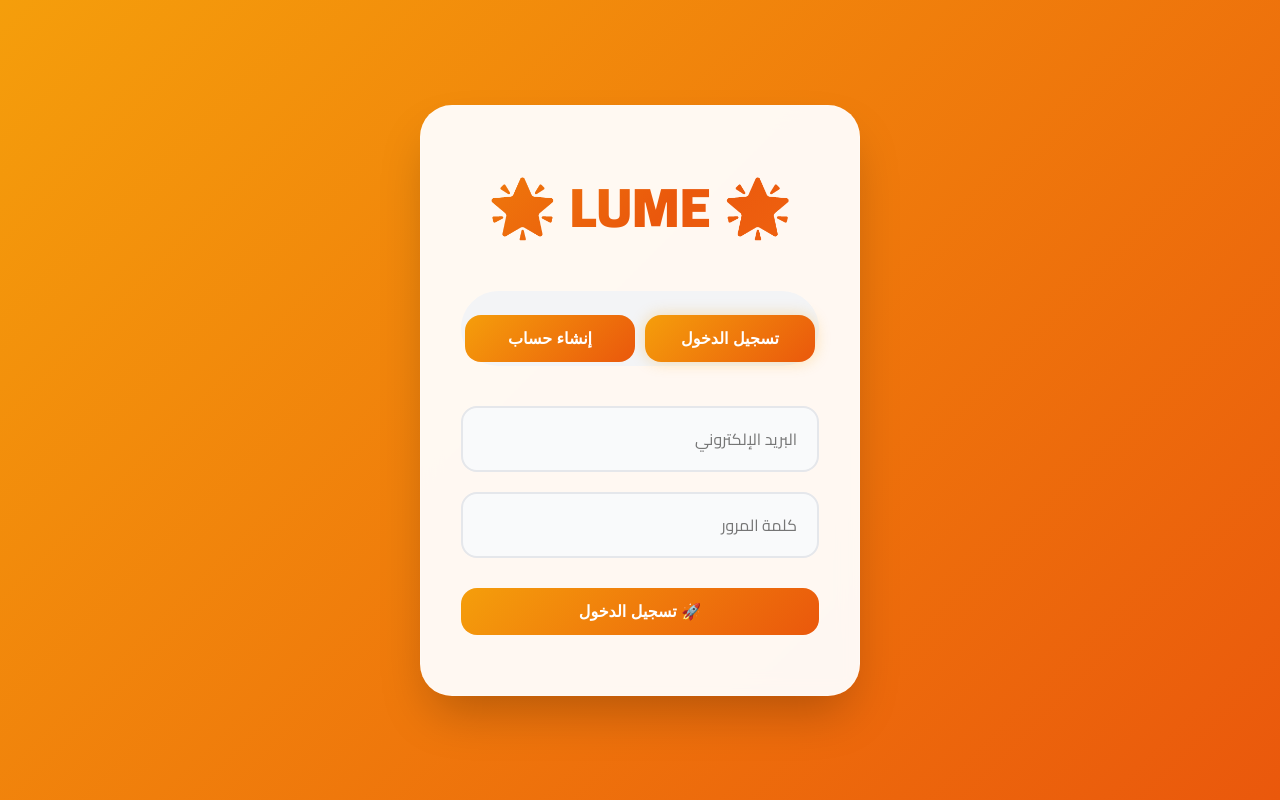
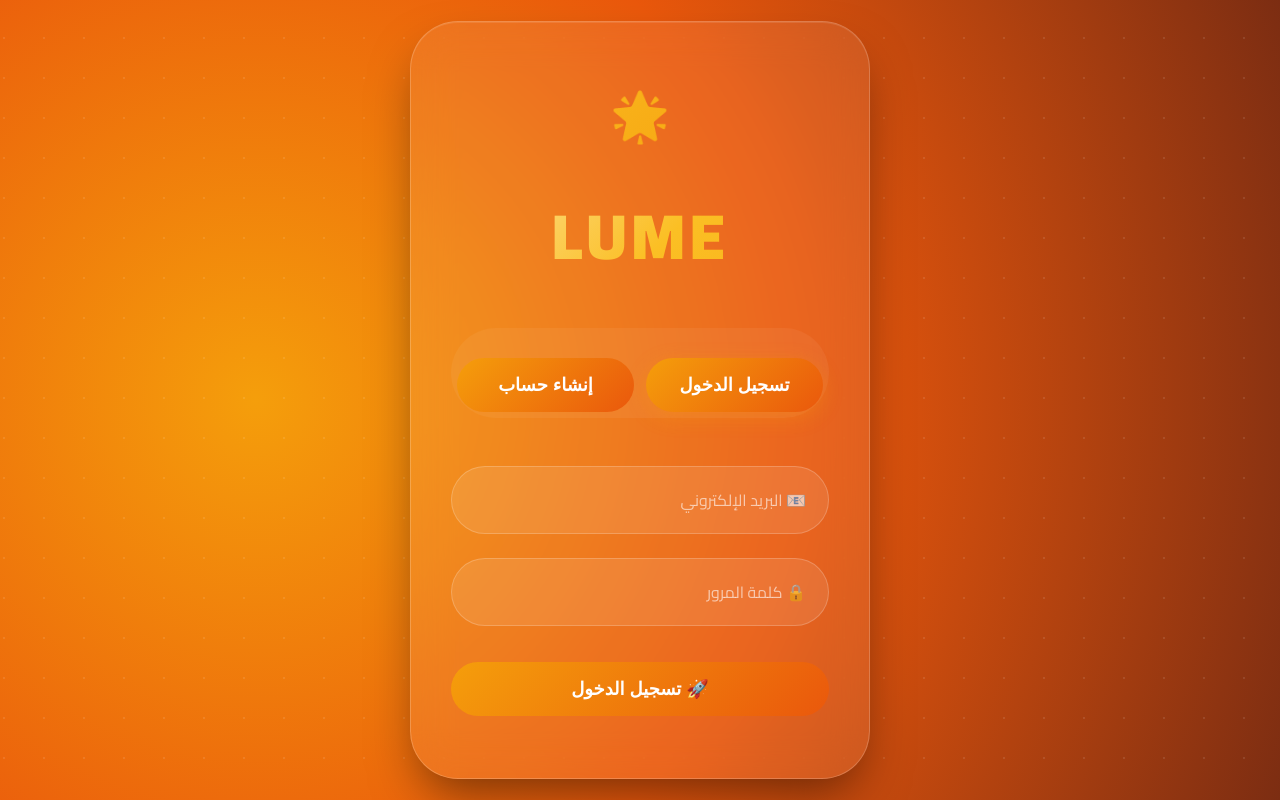
Before and after one commit to jasim28v-cloud/ee, a plain HTML site: page auth.html in a window 1280 px wide. Drawn offline with Linux system fonts and the light colour scheme; no server answers.

Commit message:
Update auth.html

```diff
--- a/auth.html
+++ b/auth.html
@@ -14,18 +14,36 @@
 
         body {
             font-family: 'Cairo', sans-serif;
-            background: linear-gradient(135deg, #f59e0b 0%, #ea580c 100%);
+            background: radial-gradient(circle at 20% 50%, #f59e0b, #ea580c, #7c2d12);
             min-height: 100vh;
             display: flex;
             align-items: center;
             justify-content: center;
             direction: rtl;
             padding: 20px;
+            position: relative;
+            overflow-x: hidden;
+        }
+
+        /* Animated background bubbles */
+        body::before {
+            content: '';
+            position: absolute;
+            width: 100%;
+            height: 100%;
+            background-image: radial-gradient(circle at 10% 20%, rgba(255,255,255,0.1) 1px, transparent 1px);
+            background-size: 40px 40px;
+            animation: float 20s linear infinite;
+        }
+
+        @keyframes float {
+            0% { transform: translateY(0px); }
+            100% { transform: translateY(-40px); }
         }
 
         @keyframes fadeInUp {
-            from { opacity: 0; transform: translateY(30px); }
-            to { opacity: 1; transform: translateY(0); }
+            from { opacity: 0; transform: translateY(30px) scale(0.95); }
+            to { opacity: 1; transform: translateY(0) scale(1); }
         }
 
         @keyframes gradientShift {
@@ -34,93 +52,123 @@
             100% { background-position: 0% 50%; }
         }
 
+        @keyframes glow {
+            0% { box-shadow: 0 0 5px rgba(245, 158, 11, 0.3); }
+            50% { box-shadow: 0 0 30px rgba(245, 158, 11, 0.6); }
+            100% { box-shadow: 0 0 5px rgba(245, 158, 11, 0.3); }
+        }
+
         .auth-card {
-            background: rgba(255, 255, 255, 0.95);
-            backdrop-filter: blur(10px);
-            border-radius: 32px;
+            background: rgba(255, 255, 255, 0.08);
+            backdrop-filter: blur(20px);
+            border-radius: 48px;
             padding: 48px 40px;
             width: 100%;
-            max-width: 440px;
+            max-width: 460px;
             text-align: center;
-            box-shadow: 0 25px 50px -12px rgba(0, 0, 0, 0.25);
+            box-shadow: 0 25px 50px -12px rgba(0, 0, 0, 0.5), inset 0 1px 0 rgba(255,255,255,0.1);
             border: 1px solid rgba(255, 255, 255, 0.2);
-            animation: fadeInUp 0.5s ease;
+            animation: fadeInUp 0.6s ease;
         }
 
         .auth-card h1 {
-            font-size: 56px;
+            font-size: 64px;
             font-weight: 900;
             margin-bottom: 32px;
-            background: linear-gradient(135deg, #f59e0b, #ea580c, #f97316);
+            background: linear-gradient(135deg, #fff, #fbbf24, #f59e0b);
             background-size: 200% 200%;
             -webkit-background-clip: text;
             -webkit-text-fill-color: transparent;
             animation: gradientShift 3s ease infinite;
+            letter-spacing: 4px;
         }
 
         .auth-card input {
             width: 100%;
-            padding: 16px 20px;
-            margin: 10px 0;
-            border-radius: 16px;
-            background: #f9fafb;
-            border: 2px solid #e5e7eb;
+            padding: 18px 22px;
+            margin: 12px 0;
+            border-radius: 60px;
+            background: rgba(255, 255, 255, 0.1);
+            border: 1px solid rgba(255, 255, 255, 0.2);
             font-size: 16px;
             font-family: 'Cairo', sans-serif;
             transition: all 0.3s ease;
             outline: none;
+            color: white;
+        }
+
+        .auth-card input::placeholder {
+            color: rgba(255, 255, 255, 0.6);
         }
 
         .auth-card input:focus {
             border-color: #f59e0b;
-            box-shadow: 0 0 0 3px rgba(245, 158, 11, 0.1);
+            background: rgba(255, 255, 255, 0.15);
+            box-shadow: 0 0 20px rgba(245, 158, 11, 0.2);
         }
 
         .auth-card button {
             width: 100%;
-            padding: 14px;
-            margin-top: 20px;
+            padding: 16px;
+            margin-top: 24px;
             background: linear-gradient(135deg, #f59e0b, #ea580c);
             border: none;
-            border-radius: 16px;
+            border-radius: 60px;
             color: white;
-            font-weight: 700;
-            font-size: 16px;
+            font-weight: 800;
+            font-size: 18px;
             cursor: pointer;
-            transition: transform 0.2s, box-shadow 0.2s;
+            transition: all 0.3s ease;
+            position: relative;
+            overflow: hidden;
+        }
+
+        .auth-card button::before {
+            content: '';
+            position: absolute;
+            top: 0;
+            left: -100%;
+            width: 100%;
+            height: 100%;
+            background: linear-gradient(90deg, transparent, rgba(255,255,255,0.3), transparent);
+            transition: left 0.5s;
+        }
+
+        .auth-card button:hover::before {
+            left: 100%;
         }
 
         .auth-card button:hover {
-            transform: translateY(-2px);
-            box-shadow: 0 10px 25px -5px rgba(245, 158, 11, 0.3);
+            transform: translateY(-3px);
+            box-shadow: 0 15px 35px -10px rgba(245, 158, 11, 0.5);
         }
 
         .auth-tabs {
             display: flex;
-            gap: 10px;
-            margin-bottom: 30px;
-            background: #f3f4f6;
-            border-radius: 60px;
-            padding: 4px;
+            gap: 12px;
+            margin-bottom: 36px;
+            background: rgba(255, 255, 255, 0.05);
+            border-radius: 80px;
+            padding: 6px;
         }
 
         .auth-tab {
             flex: 1;
-            padding: 12px;
+            padding: 14px;
             background: none;
             border: none;
-            color: #6b7280;
+            color: rgba(255, 255, 255, 0.7);
             cursor: pointer;
             border-radius: 60px;
             transition: all 0.3s;
-            font-size: 14px;
-            font-weight: 600;
+            font-size: 15px;
+            font-weight: 700;
         }
 
         .auth-tab.active {
             background: linear-gradient(135deg, #f59e0b, #ea580c);
             color: white;
-            box-shadow: 0 0 15px rgba(245, 158, 11, 0.3);
+            box-shadow: 0 5px 20px rgba(245, 158, 11, 0.3);
         }
 
         .auth-form {
@@ -129,20 +177,20 @@
 
         .auth-form.active {
             display: block;
-            animation: fadeInUp 0.3s ease-out;
+            animation: fadeInUp 0.4s ease-out;
         }
 
         .error-msg {
-            color: #ef4444;
+            color: #fca5a5;
             font-size: 13px;
-            margin-top: 12px;
+            margin-top: 14px;
             text-align: center;
         }
 
         .loading {
             display: inline-block;
-            width: 18px;
-            height: 18px;
+            width: 20px;
+            height: 20px;
             border: 2px solid white;
             border-top-color: transparent;
             border-radius: 50%;
@@ -159,12 +207,21 @@
             opacity: 0.7;
             cursor: not-allowed;
         }
+
+        .glass-icon {
+            font-size: 48px;
+            margin-bottom: 16px;
+            background: linear-gradient(135deg, #fbbf24, #f59e0b);
+            -webkit-background-clip: text;
+            -webkit-text-fill-color: transparent;
+        }
     </style>
 </head>
 <body>
 
 <div class="auth-card">
-    <h1>🌟 LUME 🌟</h1>
+    <div class="glass-icon">🌟</div>
+    <h1>LUME</h1>
     <div class="auth-tabs">
         <button class="auth-tab active" onclick="switchAuth('login')">تسجيل الدخول</button>
         <button class="auth-tab" onclick="switchAuth('register')">إنشاء حساب</button>
@@ -172,18 +229,18 @@
 
     <!-- Login Form -->
     <div id="loginForm" class="auth-form active">
-        <input type="email" id="loginEmail" placeholder="البريد الإلكتروني" autocomplete="email">
-        <input type="password" id="loginPassword" placeholder="كلمة المرور" autocomplete="current-password">
+        <input type="email" id="loginEmail" placeholder="📧 البريد الإلكتروني" autocomplete="email">
+        <input type="password" id="loginPassword" placeholder="🔒 كلمة المرور" autocomplete="current-password">
         <button id="loginBtn">🚀 تسجيل الدخول</button>
         <div id="loginMsg" class="error-msg"></div>
     </div>
 
     <!-- Register Form -->
     <div id="registerForm" class="auth-form">
-        <input type="text" id="regName" placeholder="اسم المستخدم" autocomplete="name">
-        <input type="email" id="regEmail" placeholder="البريد الإلكتروني" autocomplete="email">
-        <input type="password" id="regPass" placeholder="كلمة المرور" autocomplete="new-password">
-        <input type="password" id="regConfirmPass" placeholder="تأكيد كلمة المرور" autocomplete="off">
+        <input type="text" id="regName" placeholder="👤 اسم المستخدم" autocomplete="name">
+        <input type="email" id="regEmail" placeholder="📧 البريد الإلكتروني" autocomplete="email">
+        <input type="password" id="regPass" placeholder="🔒 كلمة المرور" autocomplete="new-password">
+        <input type="password" id="regConfirmPass" placeholder="🔒 تأكيد كلمة المرور" autocomplete="off">
         <button id="registerBtn">✨ إنشاء حساب</button>
         <div id="regMsg" class="error-msg"></div>
     </div>
@@ -191,8 +248,6 @@
 
 <script src="firebase-config.js"></script>
 <script>
-    // ==================== LUME Auth Page ====================
-
     function switchAuth(type) {
         document.querySelectorAll('.auth-tab').forEach(t => t.classList.remove('active'));
         if (type === 'login') document.querySelectorAll('.auth-tab')[0].classList.add('active');
@@ -200,7 +255,6 @@
 
         document.querySelectorAll('.auth-form').forEach(f => f.classList.remove('active'));
         document.getElementById(type + 'Form').classList.add('active');
-
         clearErrors();
     }
 
@@ -230,7 +284,6 @@
         }
     }
 
-    // Login
     document.getElementById('loginBtn').addEventListener('click', async () => {
         const email = document.getElementById('loginEmail').value.trim();
         const password = document.getElementById('loginPassword').value;
@@ -280,7 +333,6 @@
         }
     });
 
-    // Register
     document.getElementById('registerBtn').addEventListener('click', async () => {
         const name = document.getElementById('regName').value.trim();
         const email = document.getElementById('regEmail').value.trim();
```
